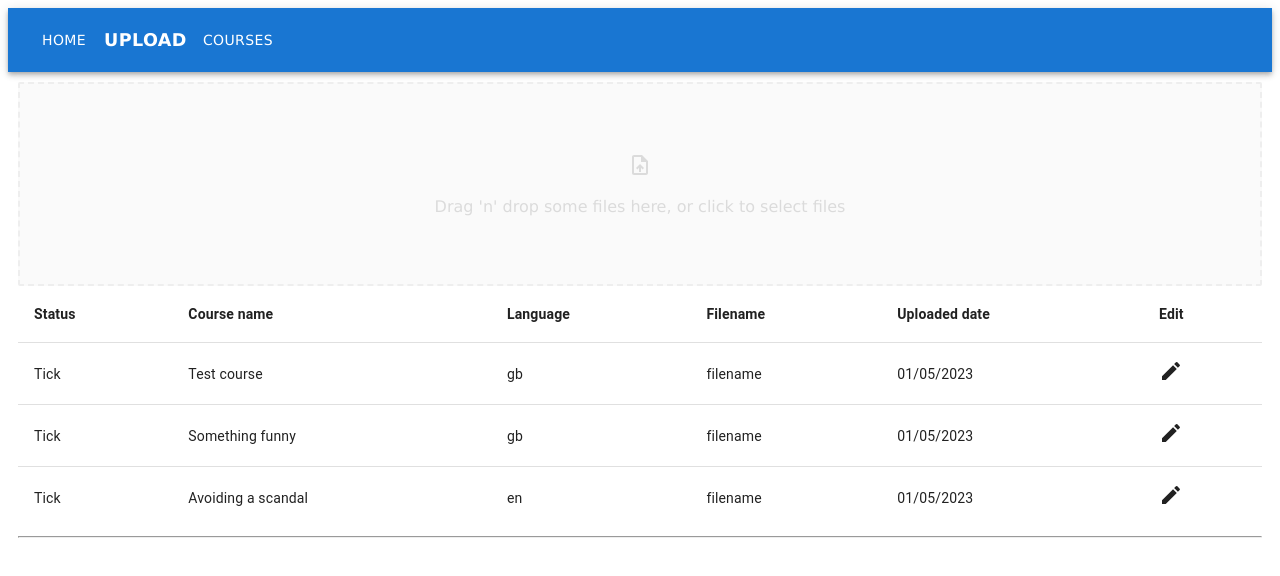
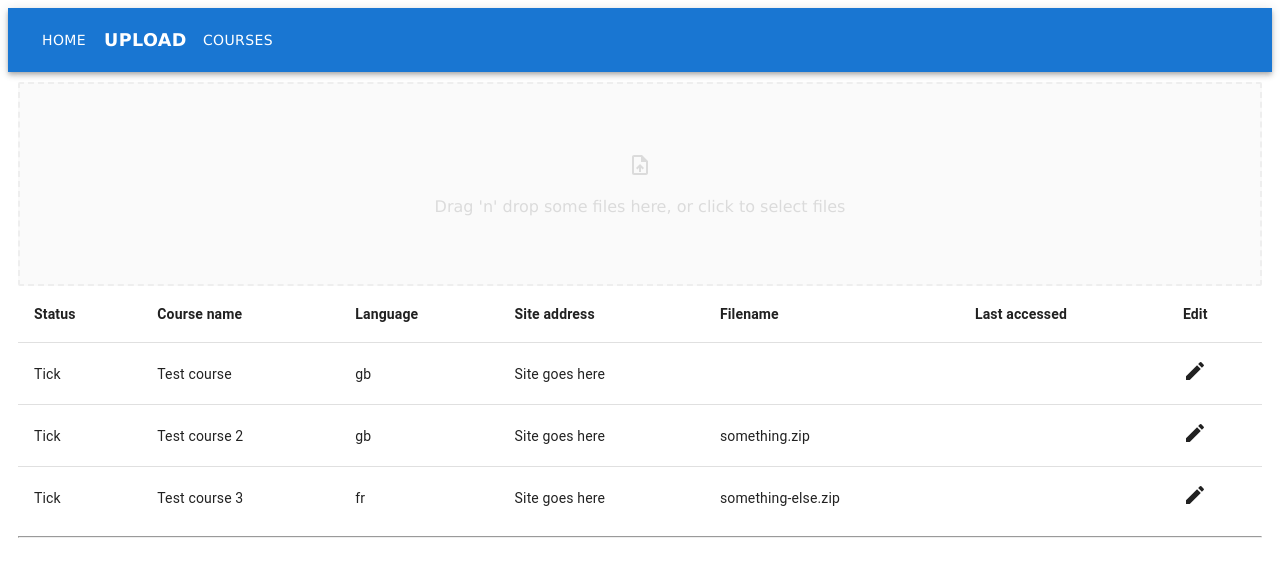
Before and after one commit to Dark-Hippo/scorm-tool-ui, a React (Vite) app: page /upload in a window 1280 px wide. Shown: the top 576 px of the page. Built offline with nearby package versions, Linux system fonts and the light colour scheme.

Commit message:
Update upload function

```diff
--- a/src/components/CourseList.tsx
+++ b/src/components/CourseList.tsx
@@ -8,11 +8,11 @@ import {
   TableRow,
 } from '@mui/material';
 
-import type { Course } from '../types/Course';
+import type { CourseWithSite } from '../types/CourseWithSite';
 
 import './CourseList.css';
 
-export const CourseList = ({ data }: { data: Course[] }) => {
+export const CourseList = ({ data }: { data: CourseWithSite[] }) => {
   if (data.length === 0) {
     return null;
   }
@@ -25,23 +25,29 @@ export const CourseList = ({ data }: { data: Course[] }) => {
               <TableCell align="left">Status</TableCell>
               <TableCell align="left">Course name</TableCell>
               <TableCell align="left">Language</TableCell>
+              <TableCell align="left">Site address</TableCell>
               <TableCell align="left">Filename</TableCell>
-              <TableCell align="left">Uploaded date</TableCell>
+              <TableCell align="left">Last accessed</TableCell>
               <TableCell align="left">Edit</TableCell>
             </TableRow>
           </TableHead>
           <TableBody>
-            {data.map((course: Course) => (
+            {data.map((courseWithSite: CourseWithSite) => (
               <TableRow
-                key={course.id}
+                key={courseWithSite.courseId}
                 sx={{ '&:last-child td, &:last-child th': { border: 0 } }}
               >
                 <TableCell align="left">Tick</TableCell>
-                <TableCell align="left">{course.name}</TableCell>
-                <TableCell align="left">{course.language}</TableCell>
-                <TableCell align="left">filename</TableCell>
+                <TableCell align="left">{courseWithSite.name}</TableCell>
+                <TableCell align="left">{courseWithSite.language}</TableCell>
+                <TableCell align="left">Site goes here</TableCell>
+                <TableCell align="left">{courseWithSite.title}</TableCell>
                 <TableCell align="left">
-                  {new Date(course.createdDate).toLocaleDateString('en-GB')}
+                  {courseWithSite.lastAccessed
+                    ? new Date(courseWithSite.lastAccessed).toLocaleDateString(
+                        'en-GB'
+                      )
+                    : null}
                 </TableCell>
                 <TableCell align="left">
                   <Edit />
--- a/src/pages/Upload.tsx
+++ b/src/pages/Upload.tsx
@@ -5,40 +5,39 @@ import { useCallback, useState } from 'react';
 import { FileUploadStatus, FileWithStatus } from '../types/FileWithStatus';
 import { InvalidFileList } from '../components/InvalidFileList';
 import { FileWithPath, FileRejection } from 'react-dropzone';
-import { ValidateScormFile } from '../services/ScormService';
 
-import type { Course } from '../types/Course';
-import type { ScormValidateResponse } from '../types/Responses';
+import type { CourseWithSite } from '../types/CourseWithSite';
+import { UploadScormFile } from '../services/ScormService';
 
-const courses: Course[] = [
+const courses: CourseWithSite[] = [
   {
-    id: 3,
+    courseId: 3,
+    siteId: 3,
+    guid: '',
     name: 'Test course',
     language: 'gb',
-    createdByUserId: 1,
-    createdDate: '2023-05-01T15:24:38.659Z',
-    updatedDate: '2023-05-01T15:24:38.659Z',
+    title: '',
   },
   {
-    id: 4,
-    name: 'Something funny',
+    courseId: 4,
+    siteId: 4,
+    guid: '',
+    name: 'Test course 2',
     language: 'gb',
-    createdByUserId: 1,
-    createdDate: '2023-05-01T15:29:56.520Z',
-    updatedDate: '2023-05-01T15:29:56.520Z',
+    title: 'something.zip',
   },
   {
-    id: 5,
-    name: 'Avoiding a scandal',
-    language: 'en',
-    createdByUserId: 1,
-    createdDate: '2023-05-01T15:49:35.774Z',
-    updatedDate: '2023-05-01T15:49:35.774Z',
+    courseId: 5,
+    siteId: 5,
+    guid: '',
+    name: 'Test course 3',
+    language: 'fr',
+    title: 'something-else.zip',
   },
 ];
 
 export const Upload = () => {
-  const [courseList, setCourseList] = useState<Course[]>(courses);
+  const [courseList, setCourseList] = useState<CourseWithSite[]>(courses);
   const [invalidFileList, setInvalidFileList] = useState<FileWithStatus[]>([]);
 
   const onDrop = useCallback(
@@ -49,20 +48,32 @@ export const Upload = () => {
           status: FileUploadStatus.InProgress,
         };
 
-        const response: ScormValidateResponse = await ValidateScormFile(file);
-        if (response.isValid) {
-          const newCourse: Course = {
-            id: 5,
-            name: response.title,
-            language: response.language,
-            createdByUserId: 1,
-            createdDate: new Date().toString(),
-            updatedDate: new Date().toString(),
+        const uploadResponse = await UploadScormFile(file);
+
+        if (!uploadResponse.isValid) {
+          const invalidFile: FileWithStatus = {
+            file: file,
+            status: FileUploadStatus.Invalid,
+            message: [
+              {
+                message: `${file.name} is not a valid Scorm file`,
+                code: 'invalid-scorm',
+              },
+            ],
           };
-          setCourseList([...courseList, newCourse]);
+          setInvalidFileList([...invalidFileList, invalidFile]);
+          return;
         }
-        // validate file
-        // upload file, if valid, add to courseList, else add to invalidFileList
+
+        const newCourseWithSite: CourseWithSite = {
+          courseId: uploadResponse.course.id,
+          siteId: uploadResponse.site.id,
+          guid: uploadResponse.site.guid,
+          name: uploadResponse.course.name,
+          language: uploadResponse.course.language,
+          title: uploadResponse.site.title,
+        };
+        setCourseList([...courseList, newCourseWithSite]);
       });
 
       fileRejections.forEach((rejection) => {
```
